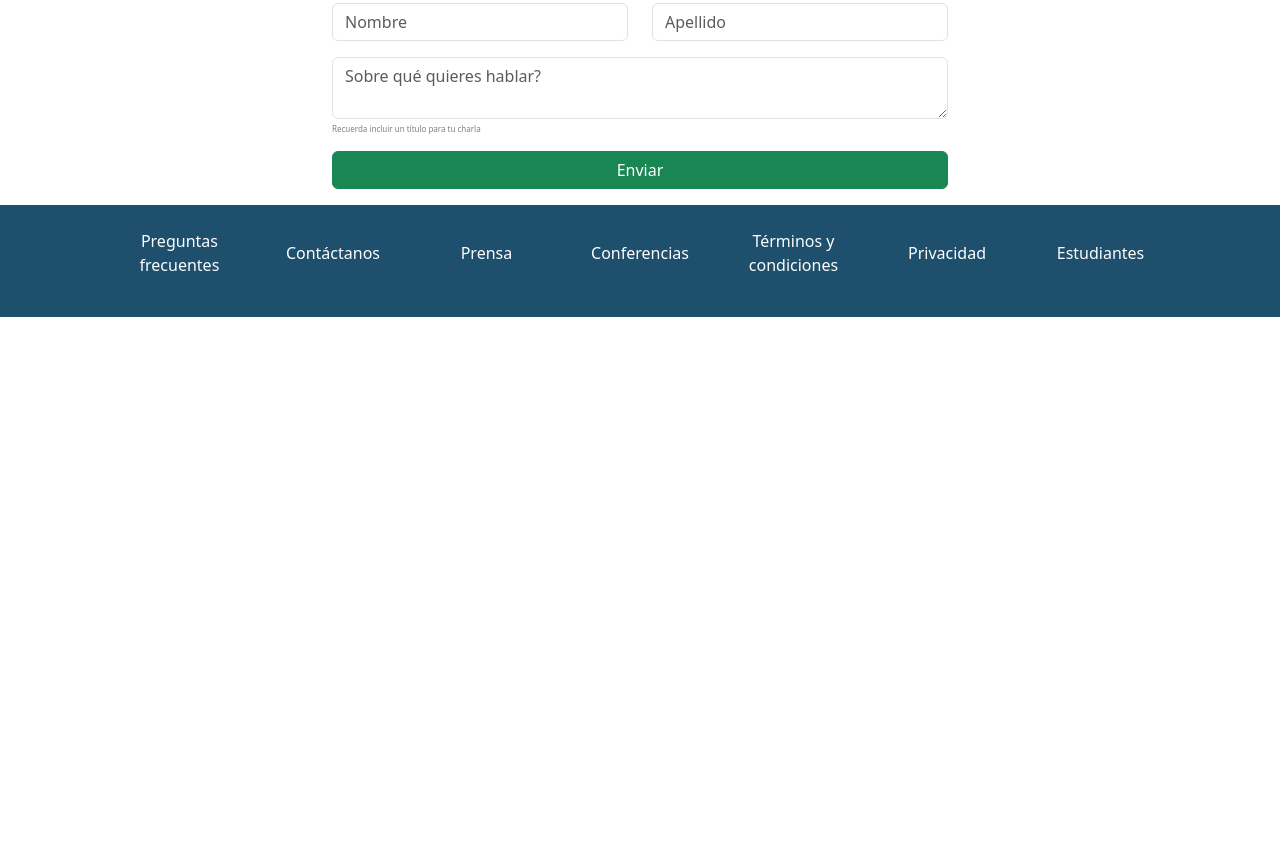
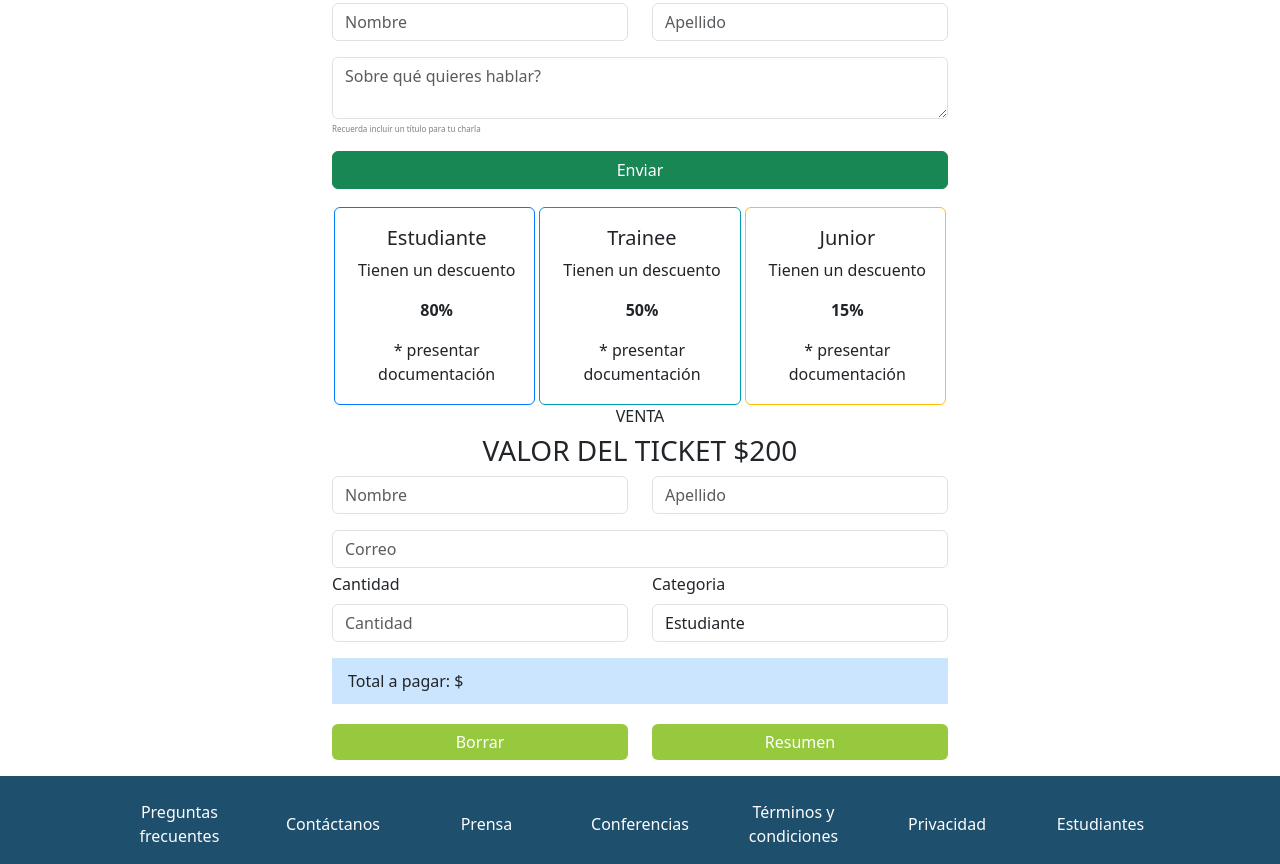
Before and after one commit to miguelmustafa/tp2codoJs, a plain HTML site: page index.html in a window 1280 px wide. Shown: the part 1936-2800 px from the top of the page. Before the commit the page ends 2253 px from the top, so only its background shows below. Drawn offline with nearby package versions, Linux system fonts and the light colour scheme.

Commit message:
Agregado de formulario de compra

```diff
--- a/index.html
+++ b/index.html
@@ -181,6 +181,107 @@
             </div>
         </form>
     </section>
+    <section class="container-fluid row mx-0 p-0" id="compra">
+
+        <div class="col-md-3"></div>
+        <div class="col-md-6">
+
+            <div class="compra">
+
+                <div class="card text-center" id="estudiante" onclick="categoriaChange(event)">
+                    <div class="card-body">
+                        <h5 class="card-title">Estudiante</h5>
+                        <p class="card-text">Tienen un descuento</p>
+                        <p class="card-text">80%</p>
+                        <p class="card-text">* presentar documentación</p>
+                    </div>
+                </div>
+
+                <div class="card text-center" id="trainee" onclick="categoriaChange(event)">
+                    <div class="card-body">
+                        <h5 class="card-title">Trainee</h5>
+                        <p class="card-text">Tienen un descuento</p>
+                        <p class="card-text">50%</p>
+                        <p class="card-text">* presentar documentación</p>
+                    </div>
+                </div>
+
+                <div class="card text-center" id="junior" onclick="categoriaChange(event)">
+                    <div class="card-body">
+                        <h5 class="card-title">Junior</h5>
+                        <p class="card-text">Tienen un descuento</p>
+                        <p class="card-text">15%</p>
+                        <p class="card-text">* presentar documentación</p>
+                    </div>
+                </div>
+
+            </div>
+            <div class="div row">
+                <div class="col text-center">
+                    <h6>VENTA</h6>
+                    <h3 id="valor" value="200">VALOR DEL TICKET $200</h3>
+
+                </div>
+            </div>
+
+        </div>
+        <div class="col-md-3"></div>
+
+        <form method="POST" action="" id="formularioCompra">
+            <div class="row">
+                <div class="col-md-3 mb-3"></div>
+                <div class="col-md-3 mb-3">
+                    <input class="form-control" type="text" name="nombre" id="nombre" placeholder="Nombre" required  />
+                </div>
+                <div class="col-md-3 mb-3">
+                    <input class="form-control" type="text" name="apellido" id="apellido" placeholder="Apellido"
+                        required  />
+                </div>
+                <div class="col-md-3"></div>
+                <div class="col-md-3"></div>
+                <div class="col-md-6 mb-1">
+                    <input class="form-control" type="email" name="email" id="email" placeholder="Correo" required />
+                </div>
+                <div class="col-md-3"></div>
+                <div class="col-md-3 mb-3"></div>
+                <div class="col-md-3 text-start">
+                    <label class="form-label"for="cantidad">Cantidad</label>
+                    <input class="form-control" type="number" min="0" name="cantidad" id="cantidad"
+                    placeholder="Cantidad" required />
+                </div>
+                <div class="col-md-3 mb-3 text-start">
+                    <label class="form-label" for="categoria">Categoria</label>
+                    <select class="form-control" name="categoria" id="categoria" placeholder="Categoria" required>
+                        <option value="estudiante">Estudiante</option>
+                        <option value="trainee">Trainee</option>
+                        <option value="junior">Junior</option>
+                    </select>
+                </div>
+                <div class="col-md-3"></div>
+                <div class="col-md-3"></div>
+                <div class="col-md-6 mb-1 text-start">
+                    <p class="total" id="total">Total a pagar: $</p>
+                </div>
+
+
+
+            </div>
+
+
+            <div class="row">
+                <div class="col-md-3"></div>
+                <div class="col-md-3 mb-3 d-grid gap-2">
+                    <button class="btn btngreen" id="borrarFormulario">Borrar</button>
+                </div>
+                <div class="col-md-3 mb-3 d-grid gap-2">
+                    <button class="btn btngreen" id="resumen">Resumen</button>
+                </div>
+                <div class="col-md-3 mb-3"></div>
+            </div>
+        </form>
+
+    </section>
+
 
     <footer class="container-fluid py-4">
         <div class="row">
--- a/styles.css
+++ b/styles.css
@@ -1,7 +1,7 @@
 :root {
     --gray: rgb(52, 58, 64);
     --white: rgb(253, 253, 253);
-    --colorfooter: rgb(30,79,109);
+    --colorfooter: rgb(30, 79, 109);
 }
 
 #logo {
@@ -40,7 +40,7 @@ h2 {
 
 header {
     background-image: url('./assets/img/ba1.jpg');
-    background-position: center;
+    background-position: right;
     background-size: cover;
     height: 100vh;
 }
@@ -50,6 +50,12 @@ header {
     align-items: center;
     justify-content: center;
     margin-bottom: 1rem;
+}
+
+.btngreen {
+    background-color: #97C93E;
+    border: #97C93E;
+    color: white
 }
 
 .h6 {
@@ -92,11 +98,11 @@ header {
     margin: auto;
 }
 
-.formulario > p {
+.formulario>p {
     text-align: center;
 }
 
-.formulario p > a {
+.formulario p>a {
     text-decoration: dotted underline;
     color: black;
     /* color: black;
@@ -116,6 +122,46 @@ form {
     color: grey;
 }
 
+.compra {
+    display: flex;
+    flex-direction: row;
+    justify-content: space-between;
+    padding: 0px;
+
+
+}
+
+.compra div {
+    margin: 2px;
+    width: 100%;
+    height: 100%;
+}
+
+
+.card-body>p.card-text:nth-child(3) {
+    font-weight: bold;
+}
+
+.compra>div.card:nth-child(1) {
+    border-color: #007BFE;
+}
+
+.compra>div.card:nth-child(2) {
+    border-color: #049CB4;
+}
+
+.compra>div.card:nth-child(3) {
+    border-color: #FFBF00;
+}
+
+.compra .card {
+    cursor: pointer;
+}
+
+.activecard {
+    border: 3px solid;
+}
+
 footer {
     background-color: var(--colorfooter);
 }
@@ -129,9 +175,23 @@ form {
     color: var(--white);
 }
 
+#total {
+    background-color: #CCE5FF;
+    padding: 0.7rem 1rem;
+}
+
 footer ul {
     display: flex;
     align-items: center;
     flex-wrap: wrap;
     gap: 1.5rem;
 }
+
+@media (max-width:768px) {
+    .compra {
+        display: flex;
+        flex-direction: column;
+        justify-content: space-between;
+        padding: 0px;
+    }
+}
```
Lines whose indentation alone changed are shown as unchanged.
